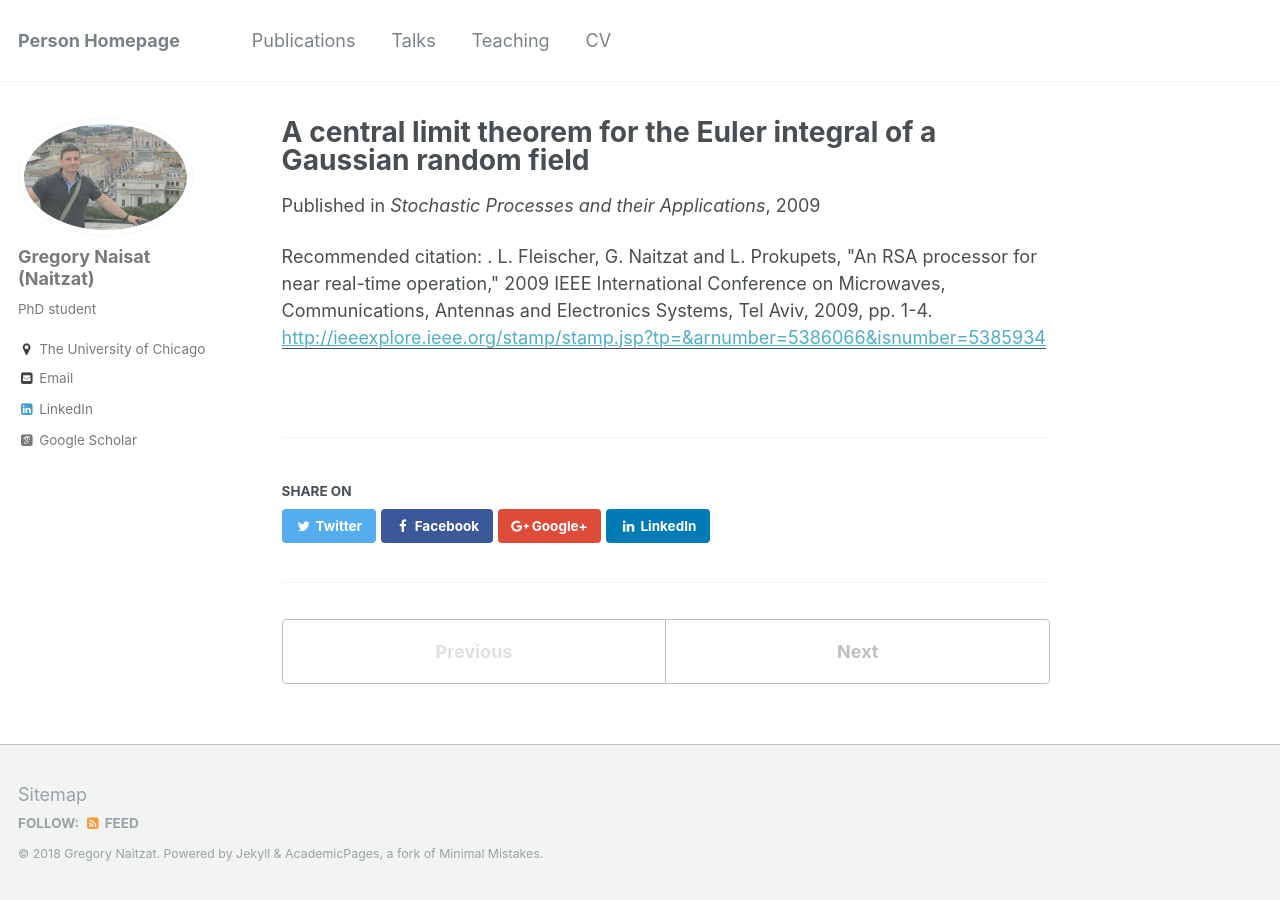
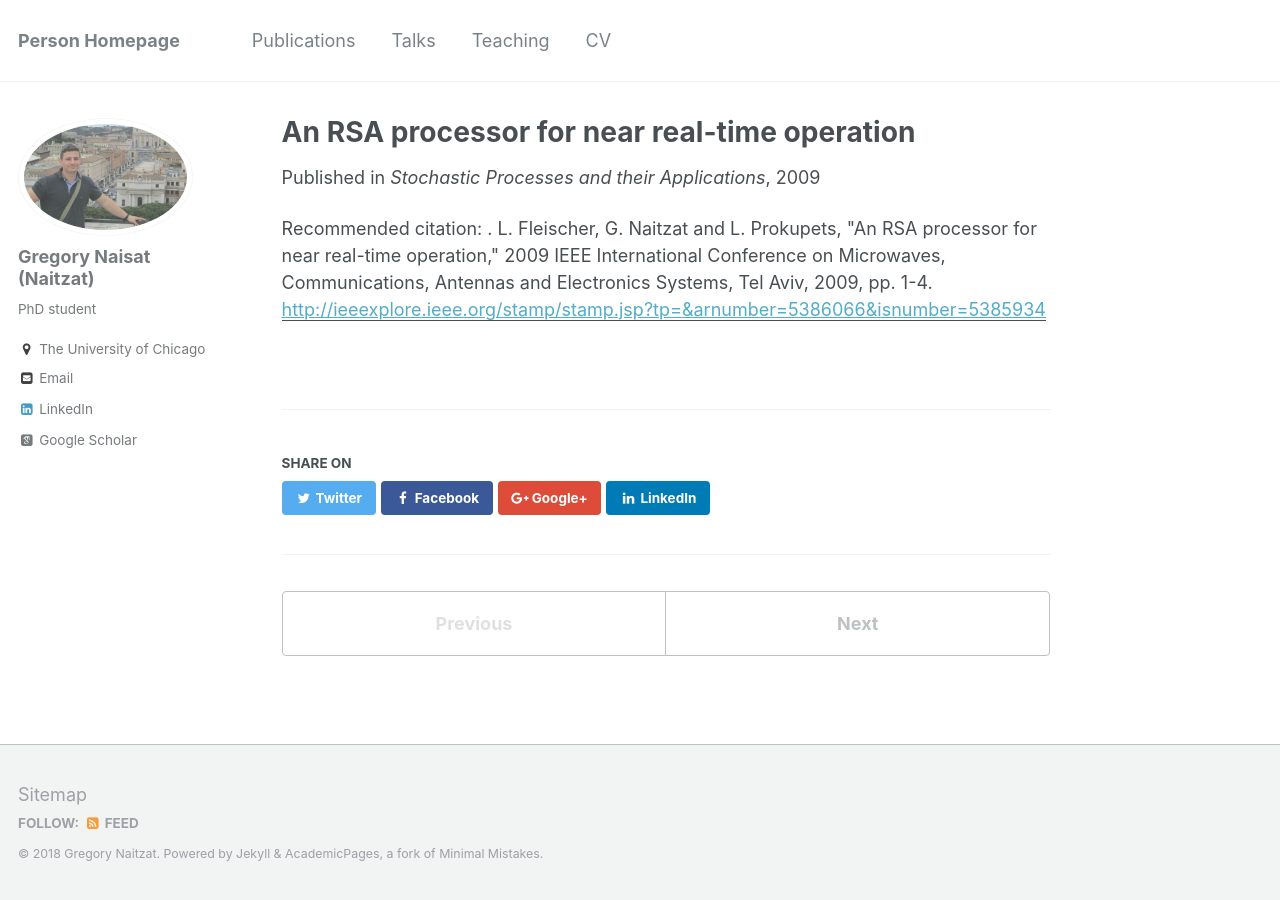
Before and after one commit to sgregnt/sgregnt.github.io, a Jekyll site: the page built from _publications/2009-11-09-rsa.md, in a window 1280 px wide. Built offline with Jekyll 4.4.1, drawn with Linux system fonts in a browser that asks for light colours; some web fonts are replaced.

```diff
--- a/_publications/2009-11-09-rsa.md
+++ b/_publications/2009-11-09-rsa.md
@@ -1,5 +1,5 @@
 ---
-title: "A central limit theorem for the Euler integral of a Gaussian random field"
+title: "An RSA processor for near real-time operation"
 collection: publications
 permalink: /publication/2009-11-09-rsa
 excerpt: 'The goal of this paper is to research the feasibility of designing and implementing an economical architecture for the real time computation of RSA algorithm, in a sense that the architecture could be implemented on single ASIC with standard logic and power supply. The main challenge in implementing such a design comes out of a need to make arithmetic computations involving very large numbers with bit lengths of thousands of digits. To overcome this, special design of hardware is needed at the algorithms level, and also at the circuit level. The final implementation of our hardware is based on four known algorithms leveraging the use of a CCSA (Carry-Completion-Sensing-Adder) as the building block of the design.'
```
